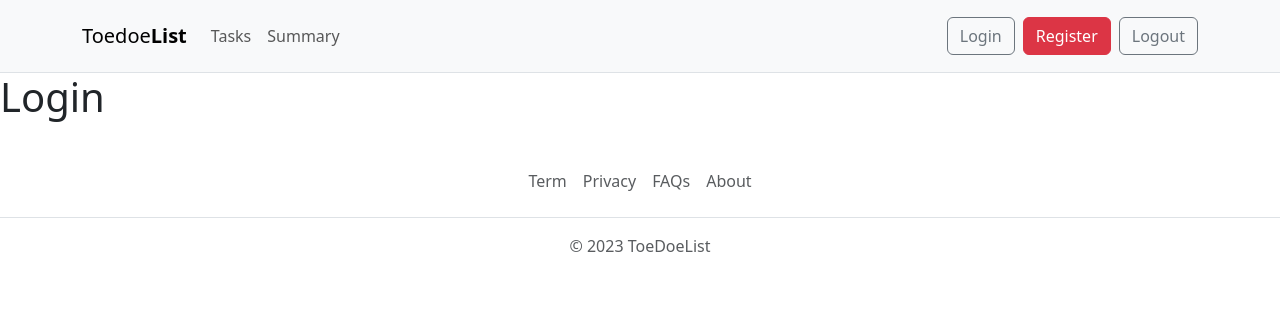
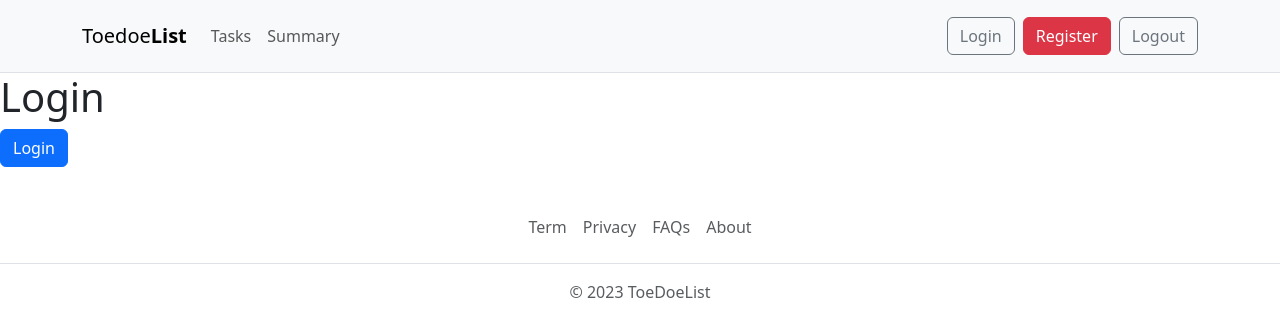
Before and after one commit to khanhnp0228/laravel-spa-vuejs-saprudin, a Vue app: page /login in a window 1280 px wide. Shown: the top 336 px of the page. Built offline with nearby package versions, Linux system fonts and the light colour scheme.

Commit message:
Programmatic navigations

```diff
--- a/src/components/Navbar.vue
+++ b/src/components/Navbar.vue
@@ -19,7 +19,8 @@
             <div class="collapse navbar-collapse" id="navbarNav">
                 <ul class="navbar-nav">
                     <li class="nav-item">
-                        <router-link :to="{name: 'tasks'}" class="nav-link">Tasks</router-link>
+<!--                        <router-link :to="{name: 'tasks'}" class="nav-link">Tasks</router-link>-->
+                        <a href="#" @click.prevent="$event => $router.push('/tasks')" class="nav-link">Tasks</a>
                     </li>
                     <li class="nav-item">
                         <a href="#" class="nav-link">Summary</a>
--- a/src/pages/LoginPage.vue
+++ b/src/pages/LoginPage.vue
@@ -1,9 +1,15 @@
 <template>
     <h1>Login</h1>
+    <button class="btn btn-primary" @click="handleClick">Login</button>
 </template>
 
 <script setup>
+import { useRouter } from 'vue-router';
+const router = useRouter()
 
+const handleClick = () => {
+    router.push({name: 'tasks'})
+}
 </script>
 
 <style scoped>
```
